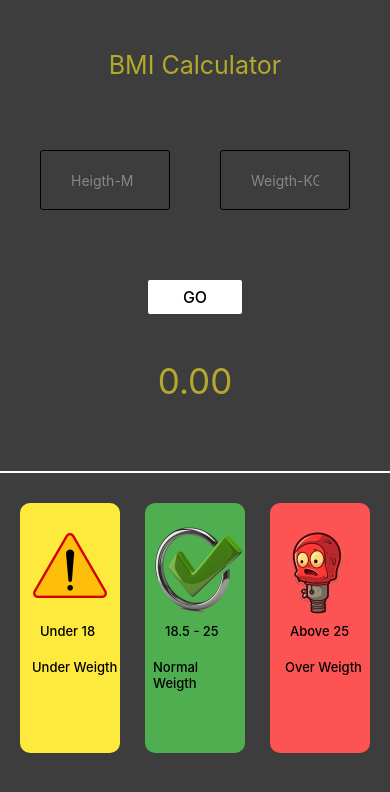
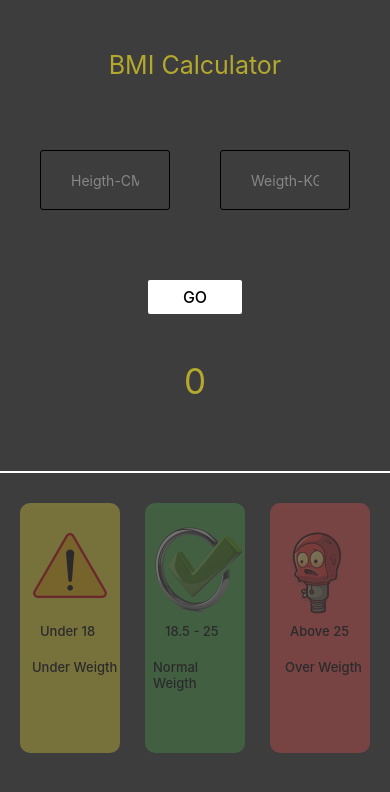
Before and after one commit to CarlosNorth/MyFirstApp, a React Native app: screen / in a window 390 px wide. Shown: the top 792 px of the page. Built offline with nearby package versions, Linux system fonts and the light colour scheme.

Commit message:
Added calculation formula

```diff
--- a/Home.tsx
+++ b/Home.tsx
@@ -6,37 +6,61 @@ import {
   View,
   Image,
  } from "react-native";
-import React from "react";
+import React, { useState } from "react";
 // import { Image } from 'expo-image';
 // const logoImg =  require("./assets/red.png");
 
 const Home = () => {
-  return (
+    const [height, setHeight] = useState("");
+    const [weight, setWeight] = useState("");
+
+    const [BMI, setBMI] = useState(0.00);
+
+    React.useEffect(() => {
+      setHeight("");
+    }, []);
+
+    const handlerCalcBMI =() => {
+      const currentWeight = parseInt(weight);
+      const currentHeight = parseInt(height);
+      if (isNaN(currentWeight) || isNaN(currentHeight)) {
+        return;
+      }
+      const heightMetrs = currentHeight / 100;
+      setBMI(Number((currentWeight / (heightMetrs * heightMetrs)).toFixed(1)))
+    };
+    return (
       <View style={styles.container}>
-      {/* <View style = {styles.line}/> */}
-      <Text style={styles.titleText}>BMI Calculator</Text>
-      <View style={styles.inputContainer}>
+        <Text style={styles.titleText}>BMI Calculator</Text>
+        <View style={styles.inputContainer}>
+         <TextInput
+            value={height}
+            onChangeText={(value) => {
+              setHeight(value);
+          }}
 
-            <TextInput
           style={styles.input}
-          placeholder="Heigth-M"
+          placeholder="Heigth-CM"
           placeholderTextColor={"rgba(135,135,135,1)"} //9090901
           keyboardType="number-pad"
         />
         <TextInput
+            value={weight}
+
+             onChangeText={(value) => {
+              setWeight(value);
+          }}
           style={styles.input}
           placeholder="Weigth-KG"
           placeholderTextColor={"rgba(135,135,135,1)"}
           keyboardType="number-pad"
         />
-        {/* <View style = {styles.line}/> */}
+
         </View>
         <View style = {styles.line}/>
 
-
-
         <View style={styles.ColorContainer}>
-          <View style={styles.Yellow}>
+          <View style={[styles.Yellow, BMI <= 18.5 && BMI >= 1 && {opacity:1}]}>
           <Image
               style={styles.imageYellow}
               source={require('./assets/yellow.png')}
@@ -47,7 +71,7 @@ const Home = () => {
           <Text style={styles.YellowText1}>Under 18</Text>
           <Text style={styles.YellowText2}>Under Weigth</Text>
           </View>
-          <View style={styles.Green}>
+          <View style={[styles.Green,  BMI > 18.5 && BMI <= 25 && {opacity:1}]}>
           <Image
               style={styles.imageGreen}
               source={require('./assets/green.png')}
@@ -57,7 +81,7 @@ const Home = () => {
           <Text style={styles.GreenText1}>18.5 - 25</Text>
           <Text style={styles.GreenText2}>Normal Weigth</Text>
           </View>
-          <View style={styles.Red}>
+          <View style={[styles.Red, BMI > 25 && {opacity:1}]}>
           <Image
               style={styles.imageRed}
               source={require('./assets/red.png')}
@@ -74,13 +98,13 @@ const Home = () => {
       <TouchableOpacity
         style={styles.goButton}
         onPress={() => {
-          console.log("GO");
+          handlerCalcBMI();
         }}
       >
         <Text style={styles.goButtonText}>GO</Text>
       </TouchableOpacity>
 
-      <Text style={styles.BMIText}>0.00</Text>
+      <Text style={styles.BMIText}>{BMI}</Text>
 
     </View>
 
@@ -198,14 +222,15 @@ const styles = StyleSheet.create({
     height:250,
     borderRadius: 10,
     backgroundColor:"rgba(254, 234, 60, 1)",
-      },
+    opacity:0.3,
+  },
 
   Green:{
     width:100,
     height:250,
     borderRadius: 10,
     backgroundColor:"rgba(78, 174, 80, 1)",
-
+    opacity:0.3,
   },
 
   Red:{
@@ -213,6 +238,7 @@ const styles = StyleSheet.create({
     height:250,
     borderRadius: 10,
     backgroundColor:"rgba(254, 83, 83, 1)",
+    opacity:0.3,
 
   },
 
```
